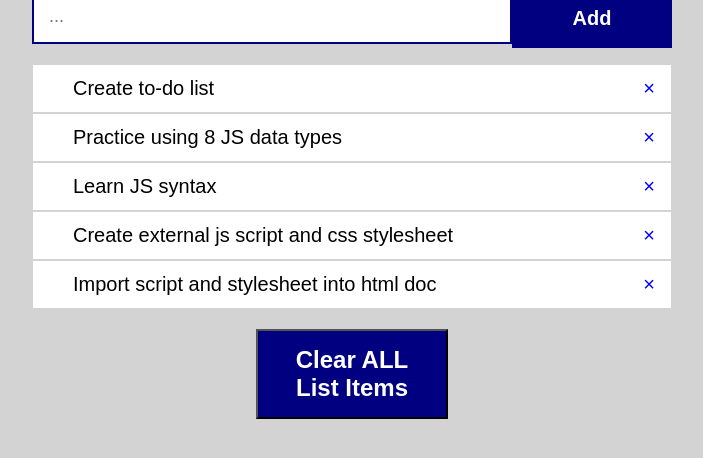
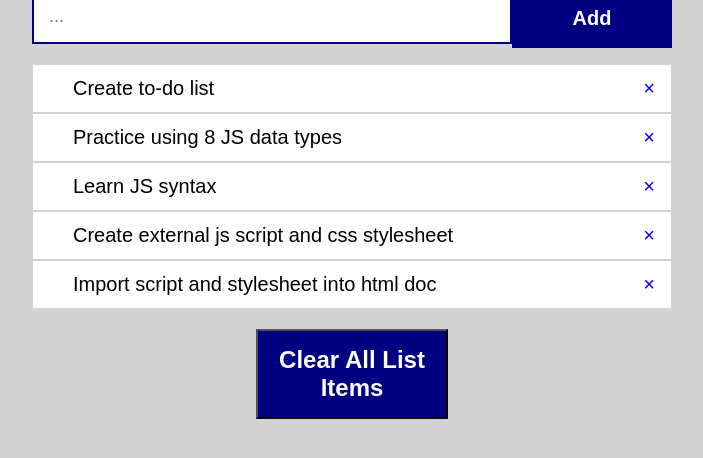
Before and after one commit to soundwanders/todolist, a plain HTML site: page index.html in a window 1280 px wide. Shown: the part 58-516 px from the top of the page, without its empty margins (288-991 px from the left). Drawn offline with Linux system fonts and the light colour scheme.

Commit message:
changed clear list button text, ALL was capitalized

```diff
--- a/index.html
+++ b/index.html
@@ -24,7 +24,7 @@
   <li>Create external js script and css stylesheet</li>
   <li>Import script and stylesheet into html doc</li>
 </ul>
-  <button type="button" id="clear-list" onclick="removeAll()">Clear ALL List Items</button>
+  <button type="button" id="clear-list" onclick="removeAll()">Clear All List Items</button>
 
   <script type="text/javascript" src="/assets/todolistjs.js"></script>
 
```
